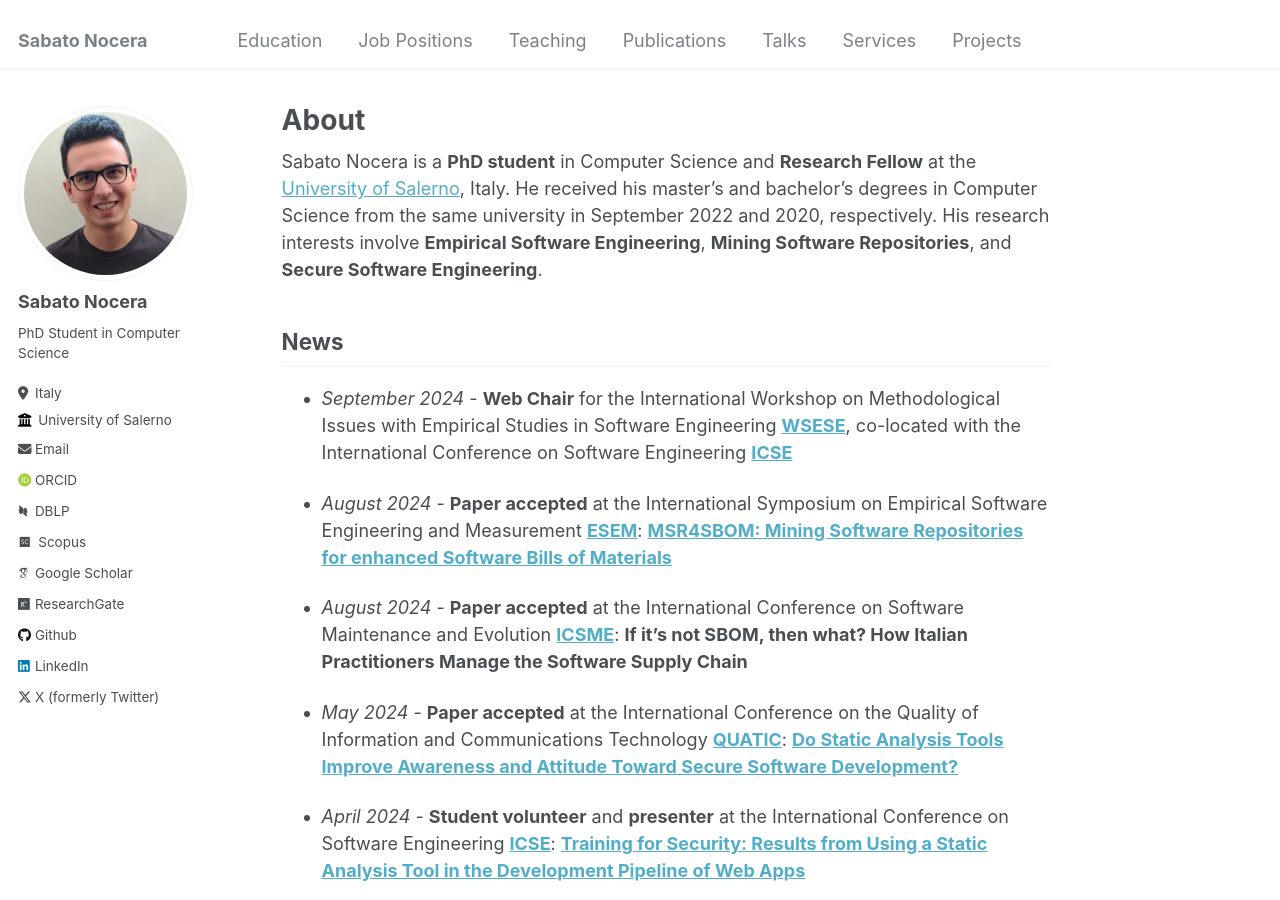
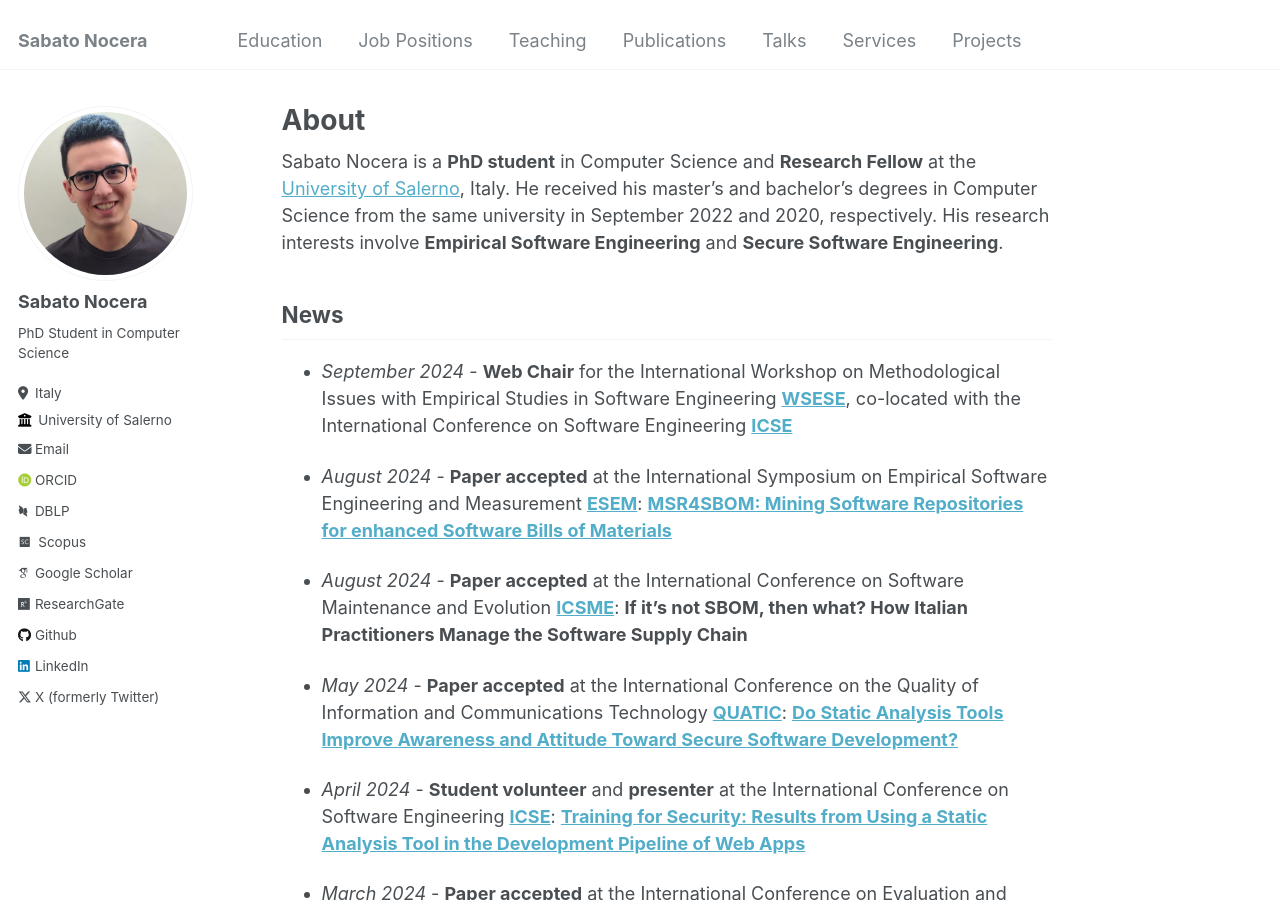
Before and after one commit to sabato-nocera/sabato-nocera.github.io, a Jekyll site: the page built from _pages/about.md, in a window 1280 px wide and 900 px high. Built offline with Jekyll 4.4.1, drawn with Linux system fonts in a browser that asks for light colours; some web fonts are replaced.

Commit message:
Update about.md

```diff
--- a/_pages/about.md
+++ b/_pages/about.md
@@ -7,7 +7,7 @@ redirect_from:
   - /about.html
 ---
 
-Sabato Nocera is a **PhD student** in Computer Science and  **Research Fellow** at the [University of Salerno](https://web.unisa.it/en/university), Italy. He received his master's and bachelor's degrees in Computer Science from the same university in September 2022 and 2020, respectively. His research interests involve **Empirical Software Engineering**, **Mining Software Repositories**, and **Secure Software Engineering**.
+Sabato Nocera is a **PhD student** in Computer Science and  **Research Fellow** at the [University of Salerno](https://web.unisa.it/en/university), Italy. He received his master's and bachelor's degrees in Computer Science from the same university in September 2022 and 2020, respectively. His research interests involve **Empirical Software Engineering** and **Secure Software Engineering**.
 
 ## News
 
```
